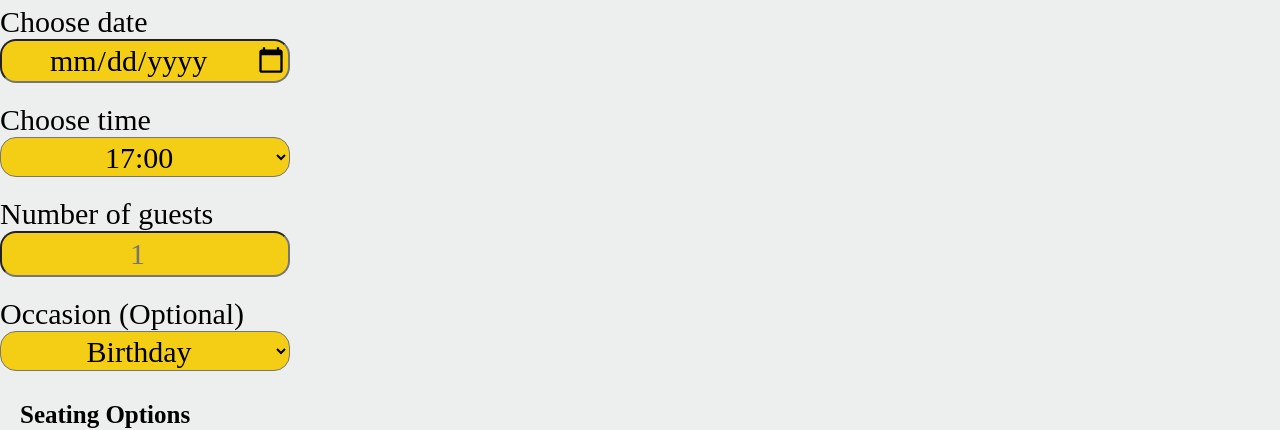
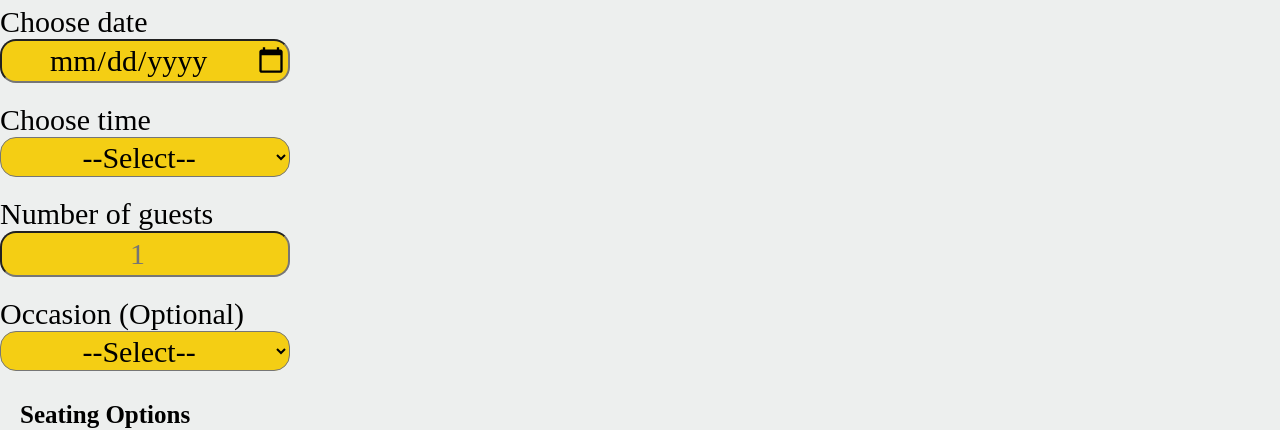
Before and after one commit to horoserp/Capstone, a React (Create React App) app: page /reservations in a window 1280 px wide. Shown: the part 1020-1450 px from the top of the page. Built offline with nearby package versions, Linux system fonts and the light colour scheme; a web font is replaced by a local one.

Commit message:
Finish state in ReserveForm. Fix issue with select element not reseting value on submit. Add --Select-- option to select element.

```diff
--- a/src/Components/ReserveForm.js
+++ b/src/Components/ReserveForm.js
@@ -1,26 +1,77 @@
 import { useState } from "react";
 
 function ReserveForm() {
+
+    const options = [
+        {
+            value: '',
+            text: '--Select--',
+        },
+        {
+            value: '17:00',
+            text: '17:00',
+        },
+        {
+            value: '18:00',
+            text: '18:00',
+        },
+        {
+            value: '19:00',
+            text: '19:00',
+        },
+        {
+            value: '20:00',
+            text: '20:00',
+        },
+        {
+            value: '21:00',
+            text: '21:00',
+        },
+        {
+            value: '22:00',
+            text: '22:00',
+        },
+    ];
 
     const [date, setDate] = useState("");
     const [time, setTime] = useState("");
     const [numOfGuests, setNumOfGuests] = useState("");
     const [occasion, setOccasion] = useState("");
     const [accessible, setAccessible] = useState(false);
+    const [child, setChild] = useState(false);
+    const [outdoor, setOutdoor] = useState(false);
+    const [selected, setSelected] = useState(options[0].value);
 
     const accessibleHandler = () => {
         setAccessible(!accessible);
     }
 
+    const childHandler = () => {
+        setChild(!child);
+    }
+
+    const outdoorHandler = () => {
+        setOutdoor(!outdoor);
+    }
+
+    const timeHandler = (e) => {
+        setTime(e.target.value);
+        setSelected(e.target.value);
+        //Remove item from array
+    }
+
     const handleSubmit = (e) => {
         e.preventDefault();
-        console.log(date, time, numOfGuests, occasion, accessible);
+        console.log(date, time, numOfGuests, occasion, accessible, child, outdoor);
         setDate("");
         setTime("");
         setNumOfGuests("");
         setOccasion("");
         setAccessible(false);
-    }
+        setChild(false);
+        setOutdoor(false);
+        setSelected(options[0].value);
+}
 
 
     return (
@@ -31,13 +82,13 @@ function ReserveForm() {
             <label htmlFor="res-date">Choose date</label>
             <input type="date" id="res-date" value={date} onChange={(e) => setDate(e.target.value)}/>
             <label htmlFor="res-time">Choose time</label>
-            <select id="res-time" onChange={(e) => setTime(e.target.value)}>
-                <option>17:00</option>
-                <option>18:00</option>
-                <option>19:00</option>
-                <option>20:00</option>
-                <option>21:00</option>
-                <option>22:00</option>
+            <select id="res-time" value={selected} onChange={timeHandler}
+            >
+                {options.map((option) => {
+                    return (
+                        <option key={option.value} value={option.value}>{option.text}</option>
+                    );
+                })}
             </select>
             <label htmlFor="guests">Number of guests</label>
             <input
@@ -49,7 +100,8 @@ function ReserveForm() {
                 onChange={(e) => setNumOfGuests(e.target.value)}
             />
             <label htmlFor="occasion">Occasion (Optional)</label>
-            <select id="occasion" onChange={(e) => setOccasion(e.target.value)}>
+            <select id="occasion" value={occasion} onChange={(e) => setOccasion(e.target.value)}>
+                <option>--Select--</option>
                 <option>Birthday</option>
                 <option>Anniversary</option>
                 <option>Engagement</option>
@@ -63,9 +115,21 @@ function ReserveForm() {
                 onChange={accessibleHandler}
             />
             <label htmlFor="child2">Child Seat</label>
-            <input type="checkbox" id="child2" value="Child Seat"/>
+            <input
+                type="checkbox"
+                id="child2"
+                value="Child Seat"
+                checked={child}
+                onChange={childHandler}
+            />
             <label htmlFor="outdoor">Outdoor Seating</label>
-            <input type="checkbox"id="outdoor" value="Outdoor"/>
+            <input
+                type="checkbox"
+                id="outdoor"
+                value="Outdoor"
+                checked={outdoor}
+                onChange={outdoorHandler}
+            />
             <input type="submit" value="Make Your reservation" />
         </form>
     );
```
